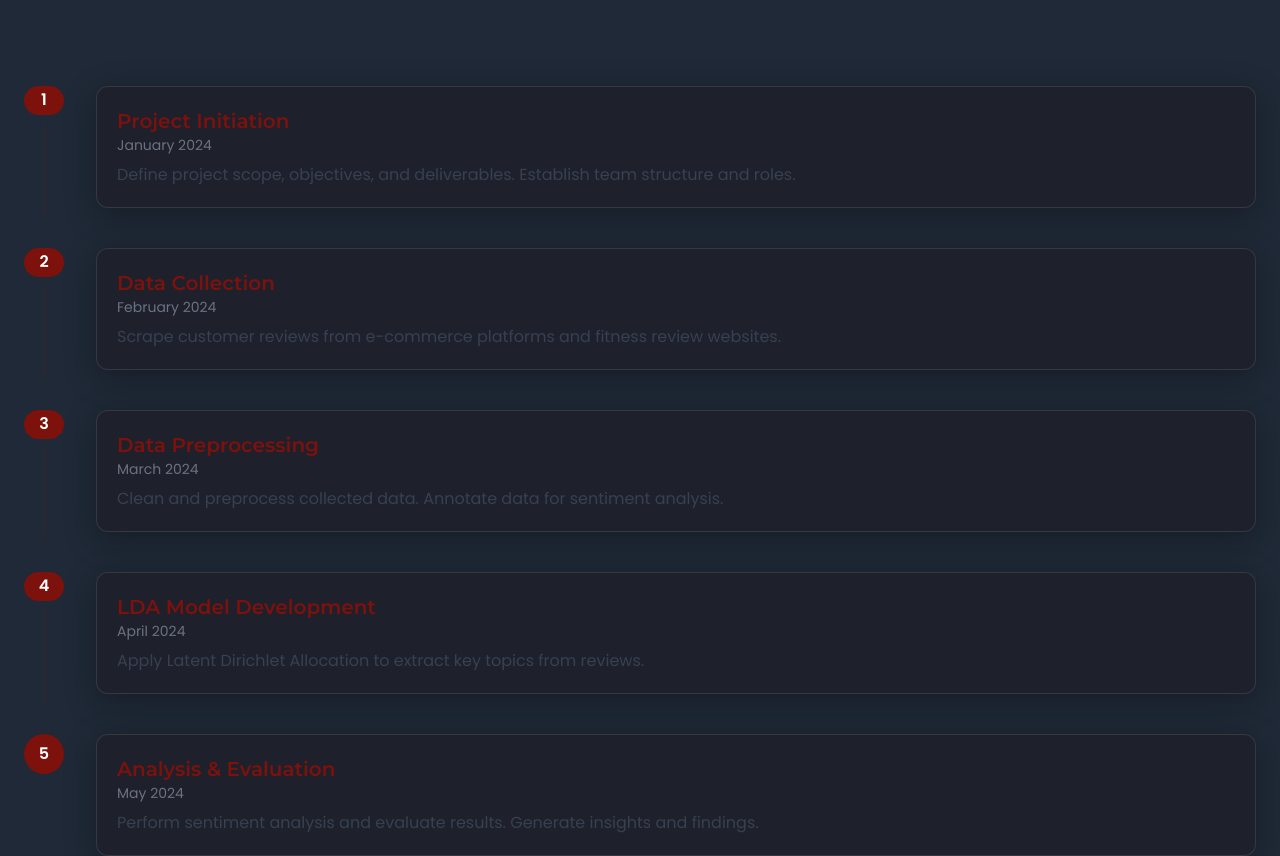
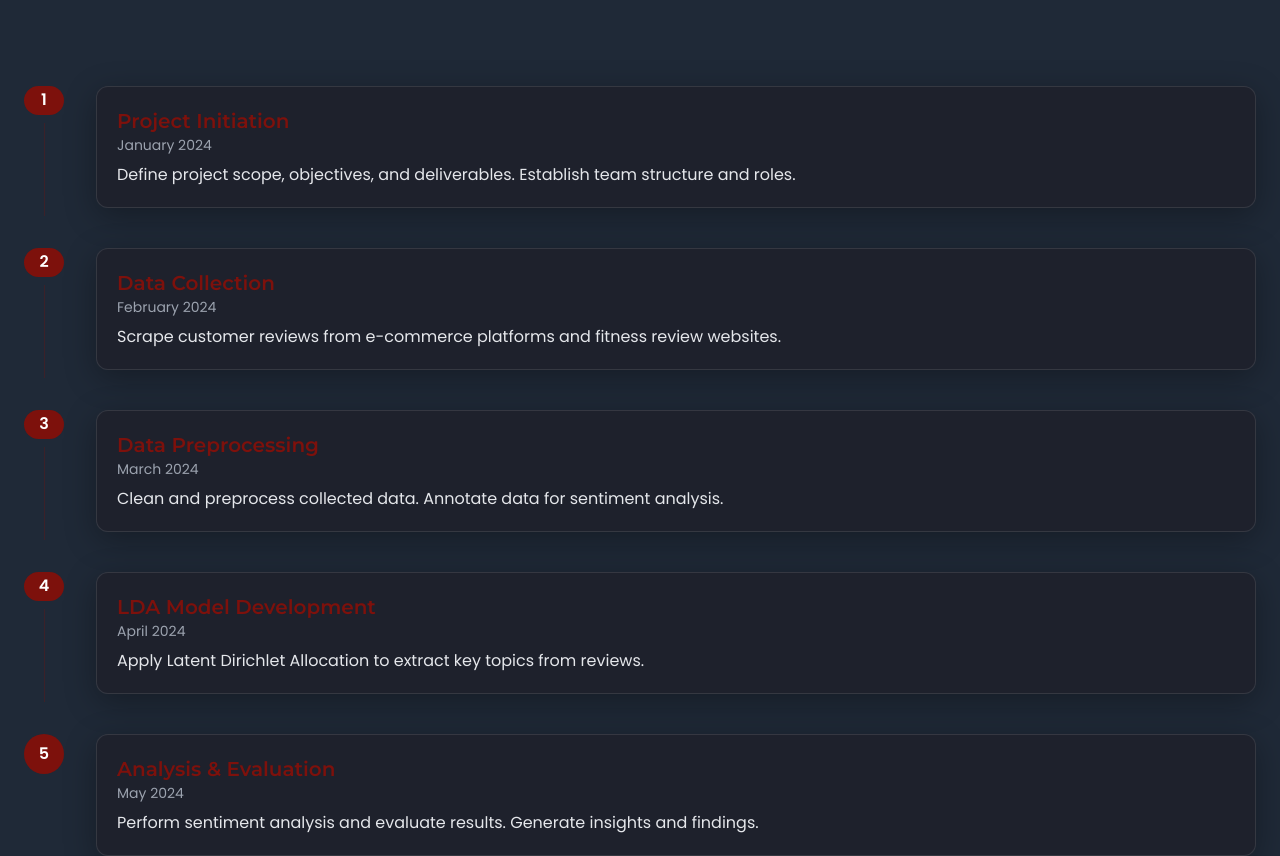
Before and after one commit to SII-Sports-Data-Solutions-Lab/home, a React (Vite) app: page / in a window 1280 px wide. Shown: the part 1180-2036 px from the top of the page. Built offline with nearby package versions, Linux system fonts and the light colour scheme.

Commit message:
Fix: Improve roadmap readability
Improve the readability of the project roadmap steps.

```diff
--- a/src/components/RoadmapCard.tsx
+++ b/src/components/RoadmapCard.tsx
@@ -36,8 +36,8 @@ const RoadmapStep: React.FC<RoadmapStepProps> = ({
     )}>
       <div className="glass-card p-5 rounded-lg mb-2">
         <h3 className="text-xl font-semibold text-indiana-crimson">{title}</h3>
-        <time className="text-sm text-gray-500 mb-2 block">{date}</time>
-        <p className="text-gray-700">{description}</p>
+        <time className="text-sm text-gray-400 mb-2 block">{date}</time>
+        <p className="text-gray-200">{description}</p>
       </div>
     </div>
   </div>
```
